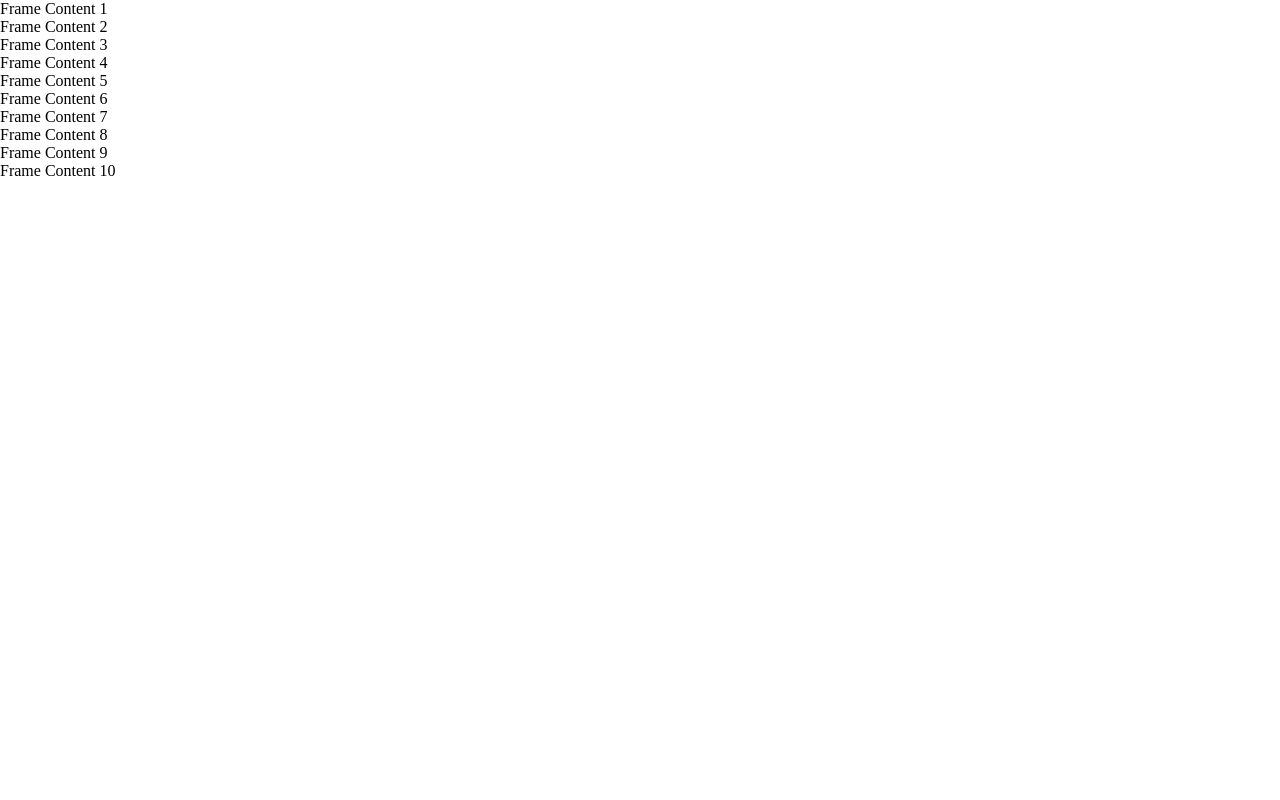
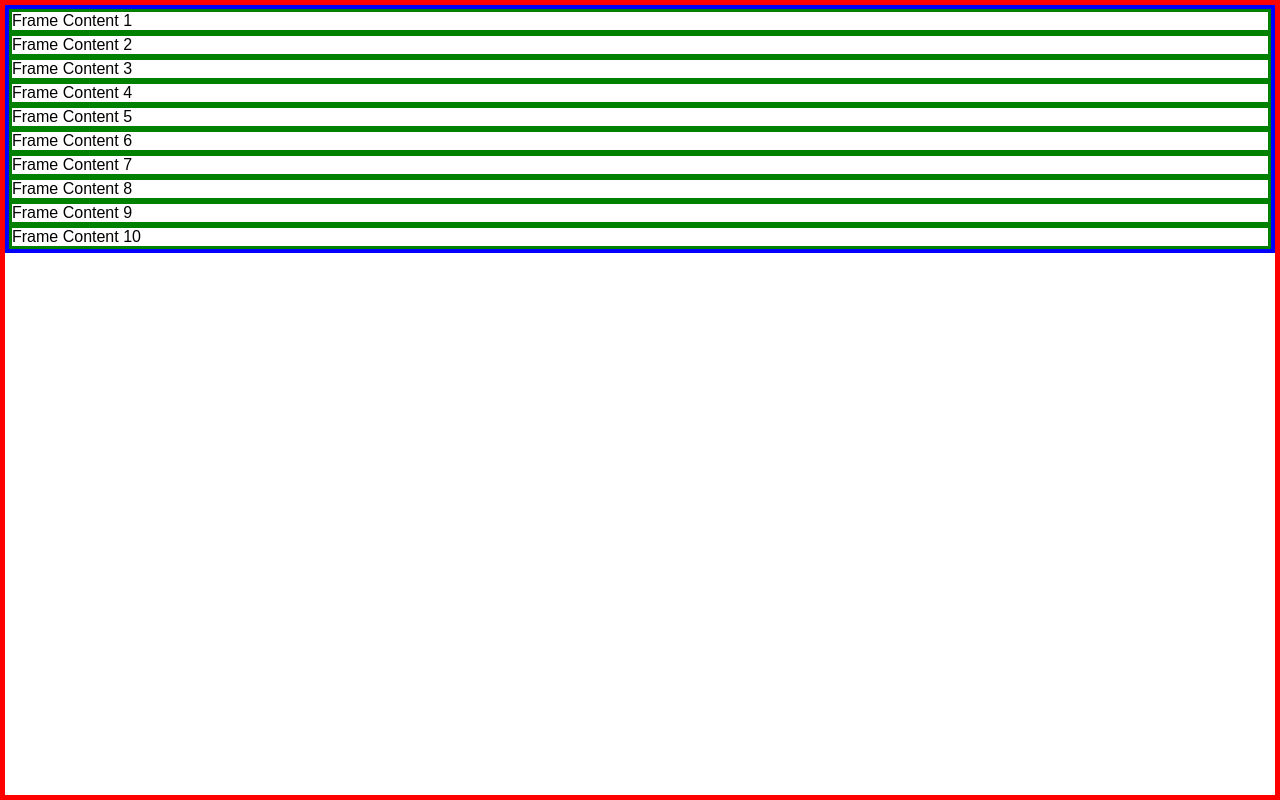
Before and after one commit to azalatoris/3d-slider, a plain HTML site: page index.html in a window 1280 px wide. Drawn offline with Linux system fonts and the light colour scheme.

Commit message:
Make the structure visible

```diff
--- a/styles.css
+++ b/styles.css
@@ -7,3 +7,18 @@
 ul, li {
   list-style: none;
 }
+
+body {
+  font-family: sans-serif;
+
+  border: 5px solid red;
+  height: 100vh;
+}
+
+ul {
+  border: 4px solid blue;
+}
+
+li {
+  border: 3px solid green;
+}
```
